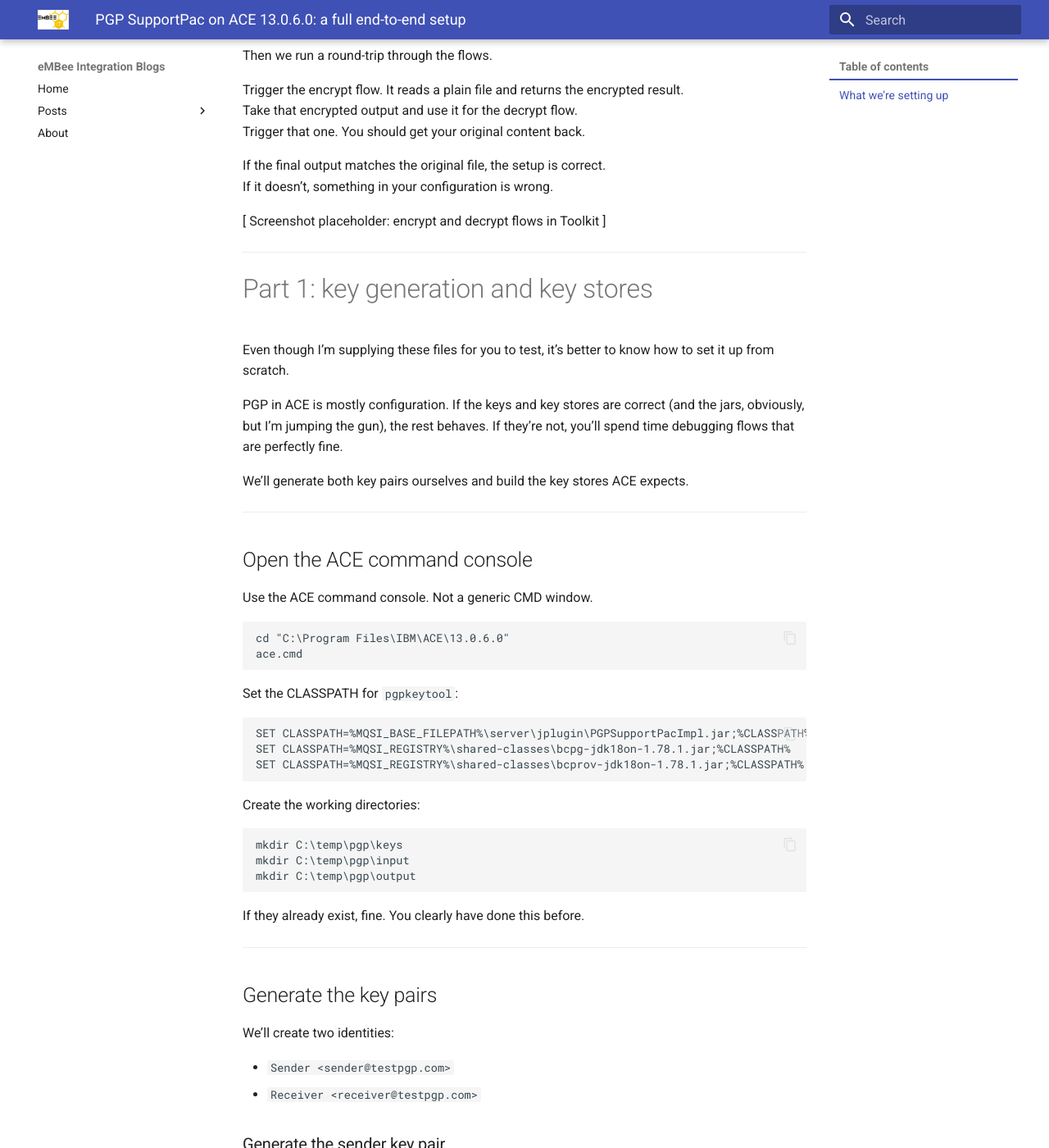
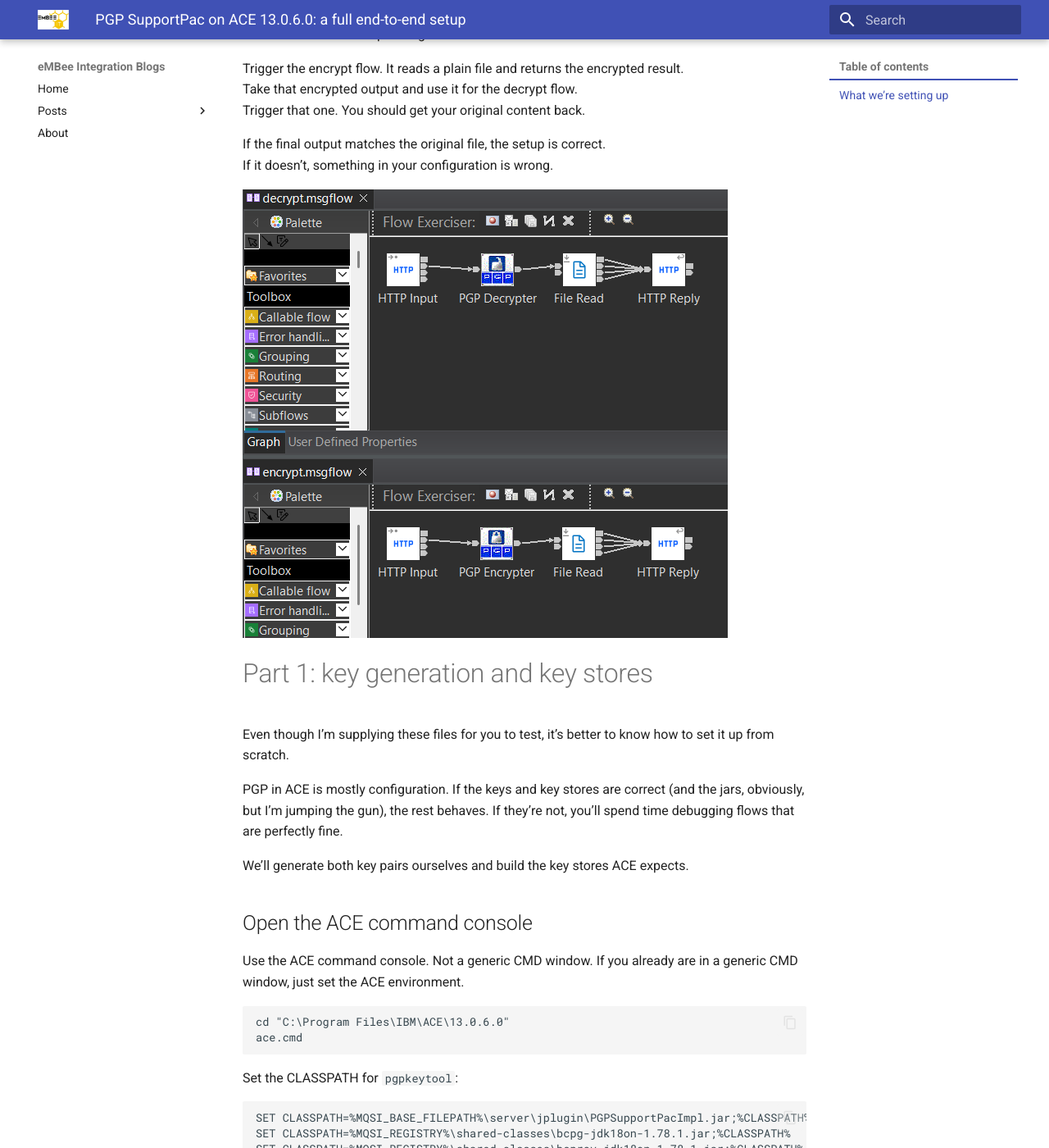
Before and after one commit to matthiasblomme/blogs, an MkDocs documentation site: the page built from docs/posts/pgp-node/pgp-node.md, in a window 1280 px wide and 1400 px high, scrolled down 803 px. Shown: the whole window at 82% size. Built offline with MkDocs 1.6.1 and Material for MkDocs 9.7.7, drawn with Linux system fonts in a browser that asks for light colours; some of the changed text lies outside the part shown.

Commit message:
pgp blog - added images

````diff
--- a/docs/posts/pgp-node/pgp-node.md
+++ b/docs/posts/pgp-node/pgp-node.md
@@ -16,7 +16,7 @@
 
 No theory. Just a setup that works.
 
----
+
 
 ## What we’re setting up
 
@@ -39,9 +39,9 @@
 If the final output matches the original file, the setup is correct.
 If it doesn’t, something in your configuration is wrong.
 
-[ Screenshot placeholder: encrypt and decrypt flows in Toolkit ]
+![message flows](img.png)
 
----
+
 
 # Part 1: key generation and key stores
 
@@ -51,12 +51,12 @@
 
 We’ll generate both key pairs ourselves and build the key stores ACE expects.
 
----
+
 
 ## Open the ACE command console
 
 Use the ACE command console. Not a generic CMD window.
-
+If you already are in a generic CMD window, just set the ACE environment.
 ```cmd
 cd "C:\Program Files\IBM\ACE\13.0.6.0"
 ace.cmd
@@ -80,7 +80,7 @@
 
 If they already exist, fine. You clearly have done this before.
 
----
+
 
 ## Generate the key pairs
 
@@ -185,7 +199,7 @@
 
 If a key isn’t in the expected store, encryption or signature validation won’t work. So make sure you get this right.
 
----
+
 
 ## Verify the key stores
 
@@ -212,8 +227,10 @@
 - `PGP_Policies` policy project
 
 Both need to deploy cleanly. If either fails, fix that first. Don’t troubleshoot encryption while the application isn’t even running.
+I'm assuming that you are familiar with importing projects into the toolkit since you are trying to get this node to work.
 
----
+![imported projects](img_9.png)
+
 
 # Part 3: deployment and runtime setup
 
@@ -283,7 +303,7 @@
 
 Start there.
 
----
+
 
 Now that you’ve made it to the bottom of this post, you’ve earned the right to know that the [repo](https://github.com/matthiasblomme/PGP-SupportPac-for-IBM-ACE-V12) doesn’t just contain the plugin jars.
 
````
Also changed, not shown: other parts of docs/posts/pgp-node/pgp-node.md (+24 -6 lines), docs/posts/pgp-node/img.png (added), docs/posts/pgp-node/img_1.png (added), docs/posts/pgp-node/img_10.png (added), docs/posts/pgp-node/img_11.png (added), docs/posts/pgp-node/img_12.png (added), docs/posts/pgp-node/img_13.png (added), docs/posts/pgp-node/img_2.png (added), docs/posts/pgp-node/img_3.png (added), docs/posts/pgp-node/img_4.png (added), docs/posts/pgp-node/img_5.png (added), docs/posts/pgp-node/img_6.png (added), docs/posts/pgp-node/img_7.png (added), docs/posts/pgp-node/img_8.png (added), 1 more files.
